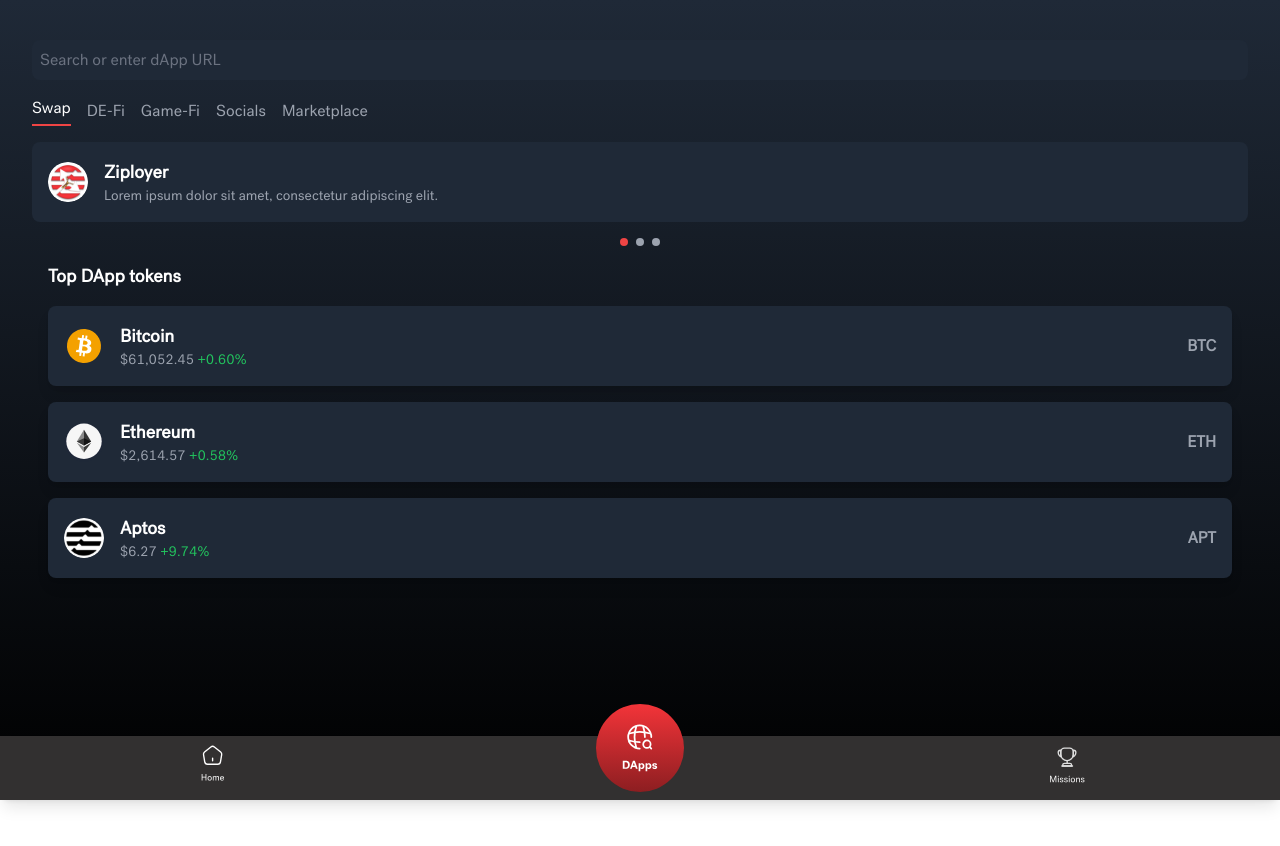
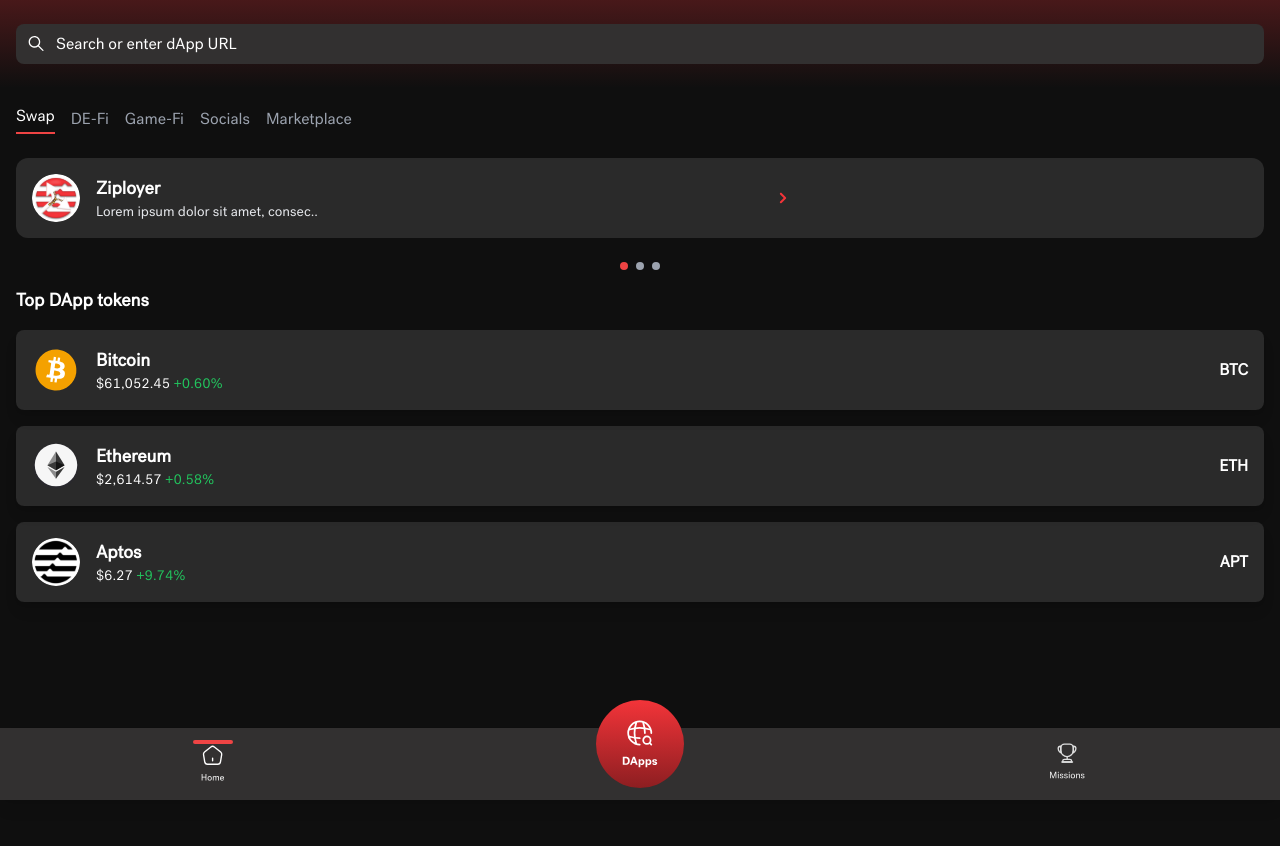
Before and after one commit to priyanshur66/pmc2, a Next.js app: page /Dapps in a window 1280 px wide. Shown: the top 846 px of the page. Built offline with nearby package versions, Linux system fonts and the light colour scheme.

Commit message:
refactor: bottom-nav

```diff
--- a/app/Dapps/page.tsx
+++ b/app/Dapps/page.tsx
@@ -20,16 +20,18 @@
   changePositive,
 }) => {
   return (
-    <div className="bg-gray-800 rounded-lg p-4 flex justify-between items-center mb-4 shadow-lg">
+    <div className="bg-[#4848487A] rounded-lg p-4 flex justify-between items-center mb-4 shadow-lg">
+      {/* <div className="bg-gradient-to-b from-[#F33439]/25  to-[#0F0F0F]  inset-0"> */}
+
       <div className="flex items-center">
         <img
           src={iconSrc}
           alt={`${name} icon`}
-          className="w-10 h-10 rounded-full mr-4"
+          className="w-12 h-12 rounded-full mr-4"
         />
         <div>
-          <h2 className="text-lg font-semibold">{name}</h2>
-          <p className="text-sm text-gray-400">
+          <h2 className="text-lg font-bold">{name}</h2>
+          <p className="text-sm text-white">
             {price}{" "}
             <span
               className={changePositive ? "text-green-500" : "text-red-500"}
@@ -39,24 +41,40 @@
           </p>
         </div>
       </div>
-      <span className="text-gray-400 font-bold">{symbol}</span>
+      {/* </div> */}
+
+
+      <span className="text-white font-bold">{symbol}</span>
     </div>
   );
 };
 const page = () => {
   return (
-    <div className=" bg-gradient-to-b from-gray-800 to-black text-white h-screen items-center w-full px-4 py-6 space-y-4">
-      <div className=" min-h-screen text-white p-4">
+    <div className="bg-[#0F0F0F] min-h-screen text-white">
+    <div className="items-center w-full">
+    {/* <div className=" bg-[#0F0F0F] text-white h-screen items-center w-full px-4 py-6 space-y-4">
+    <div className=" min-h-screen text-white p-4"> */}
         {/* Search Bar */}
-        <div className="mb-4">
-          <input
+        <div className=" bg-gradient-to-b from-[#F33439]/25  to-[#0F0F0F]  inset-0">
+        {/* <div className="mb-4"> */}
+        <div className="flex justify-between items-center mb-4 z-[1] px-4 py-6 space-y-4">
+        <div className="relative w-full">
+          <img src="/search.svg" alt=""
+              className="absolute left-3 top-1/2 transform -translate-y-1/2 w-4 h-4"
+ />
+        <input
             type="text"
             placeholder="Search or enter dApp URL"
-            className="w-full p-2 rounded-lg bg-gray-800 text-gray-400 placeholder-gray-500 focus:outline-none"
-          />
+            className="w-full p-2 pl-10 rounded-lg bg-[#323030] text-white placeholder-white focus:outline-none"
+            />
         </div>
 
+        </div>
+        </div>
+
+
         {/* Tab Navigation */}
+        <div className="px-4 space-y-4">
         <div className="flex space-x-4 mb-4">
           <button className="text-white border-b-2 border-red-500 pb-1">
             Swap
@@ -66,26 +84,33 @@
           <button className="text-gray-400">Socials</button>
           <button className="text-gray-400">Marketplace</button>
         </div>
+        </div>
+
 
         {/* DApp Card */}
-        <div className="bg-gray-800 rounded-lg p-4 flex justify-between items-center">
-          <div className="flex items-center">
+        <div className="px-4 py-2 space-y-4">
+        <div className="bg-[#4848487A] rounded-xl p-4 flex justify-between items-center ">
+          <div className="flex items-center ">
             <img
               src="ziptos.svg"
               alt="DApp Icon"
-              className="w-10 h-10 rounded-full mr-4"
+              className="w-12 h-12 rounded-full mr-4"
             />
             <div>
-              <h2 className="text-lg font-semibold">Ziployer</h2>
-              <p className="text-sm text-gray-400">
-                Lorem ipsum dolor sit amet, consectetur adipiscing elit.
-              </p>
+              <h2 className="text-lg font-bold">Ziployer</h2>
+              <p className="text-sm text-gray-200 font-extralight">
+              Lorem ipsum dolor sit amet, consec..              </p>
             </div>
+
           </div>
+          <img src="/arrow.svg" alt=""/>
+
           <button className="text-red-500">
             <i className="fas fa-chevron-right"></i>
           </button>
         </div>
+        </div>
+
 
         {/* Pagination Dots */}
         <div className="flex justify-center mt-4">
--- a/components/Navbar.tsx
+++ b/components/Navbar.tsx
@@ -13,12 +13,7 @@
           className={`flex flex-col items-center ${selected === 'home' ? 'text-white' : 'text-gray-400'} pb-1`}
           onClick={() => setSelected('home')}
         >
-          {/* <button
-            className={`flex flex-col items-center ${
-              selected === "home" ? "bg-red-500" : "bg-gray-400"
-            } pb-1`}
-            onClick={() => setSelected("home")}
-          > */}
+        <div className="w-10 h-1 bg-red-500 mt-1 rounded-full"></div>
 
             <img src="/Home.svg" alt="" className="h-10 w-10 mb-1" />
 
```
Also changed, not shown: public/arrow.svg (added), public/search.svg (added).
